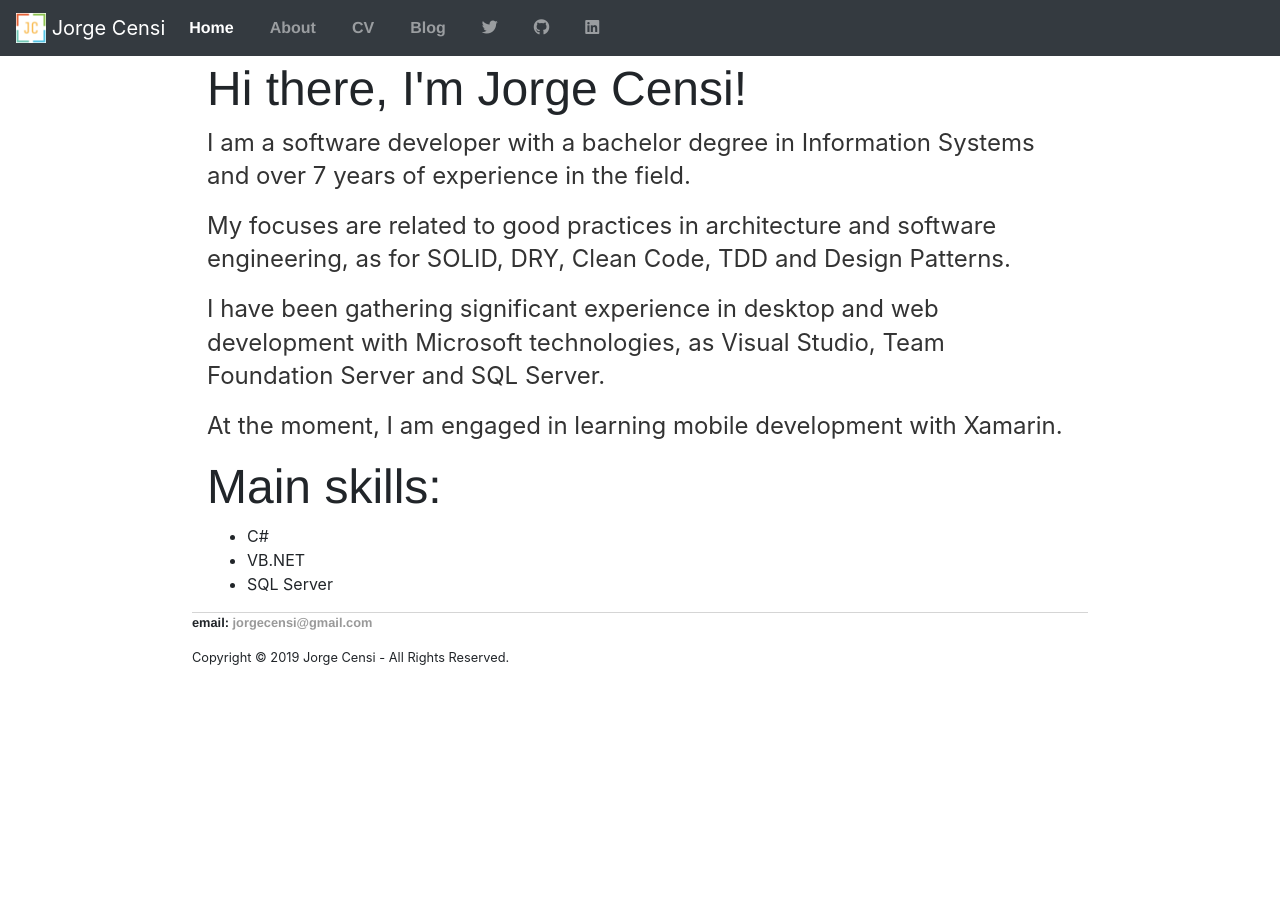
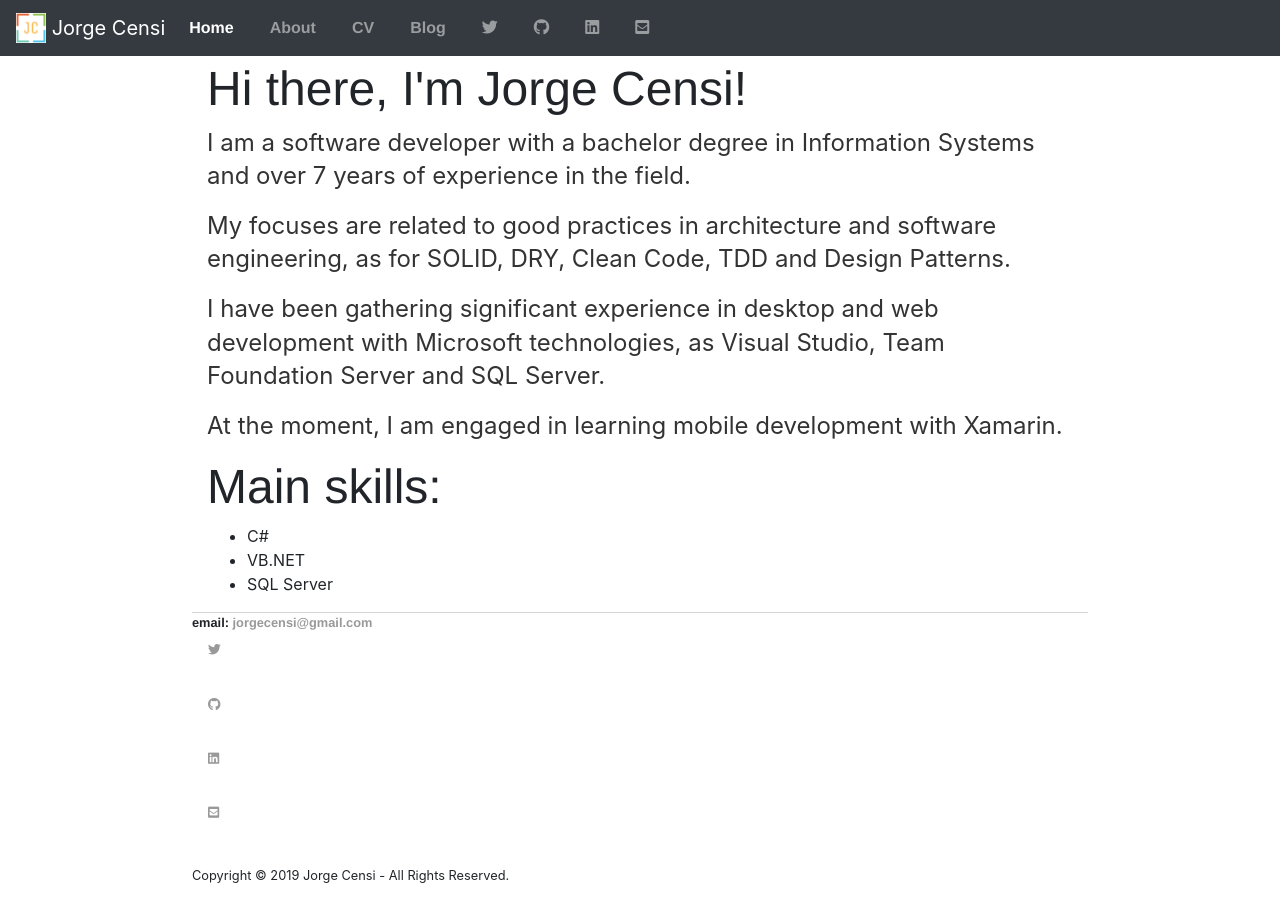
Before and after one commit to jorgecensi/jorgecensi.github.io, a Jekyll site: the page built from about.html, in a window 1280 px wide and 945 px high. Shown: the top 922 px of the window. Built offline with Jekyll 4.4.1, drawn with Linux system fonts in a browser that asks for light colours; nearby versions of some CDN libraries.

Commit message:
date fix and email link add

```diff
--- a/_layouts/default.html
+++ b/_layouts/default.html
@@ -34,6 +34,7 @@
                     <li class="nav-item "><a class="nav-link" href="http://twitter.com/jorgecensi" target="_blank" class="twitter" title="Twitter"><i class="fab fa-twitter"></i></a></li>
                     <li class="nav-item "><a class="nav-link" href="http://github.com/jorgecensi" target="_blank" class="github" title="GitHub"><i class="fab fa-github"></i></a></li>
                     <li class="nav-item "><a class="nav-link" href="http://linkedin.com/in/jorgecensi" target="_blank" class="linkedin" title="LinkedIn"><i class="fab fa-linkedin"></i></a></li>
+                    <li class="nav-item "><a class="nav-link" href="mailto:jorgecensi@gmail.com" target="_blank" class="email" title="Email"><i class="fas fa-envelope-square"></i></a></li>
 
 
                 </ul>
@@ -48,6 +49,10 @@
 
             <ul>
                 <li>email: <a href="mailto:jorgecensi@gmail.com">jorgecensi@gmail.com</a></li>
+                <li class="nav-item "><a class="nav-link" href="http://twitter.com/jorgecensi" target="_blank" class="twitter" title="Twitter"><i class="fab fa-twitter"></i></a></li>
+                <li class="nav-item "><a class="nav-link" href="http://github.com/jorgecensi" target="_blank" class="github" title="GitHub"><i class="fab fa-github"></i></a></li>
+                <li class="nav-item "><a class="nav-link" href="http://linkedin.com/in/jorgecensi" target="_blank" class="linkedin" title="LinkedIn"><i class="fab fa-linkedin"></i></a></li>
+                <li class="nav-item "><a class="nav-link" href="mailto:jorgecensi@gmail.com" target="_blank" class="email" title="Email"><i class="fas fa-envelope-square"></i></a></li>
 
             </ul>
             <span>Copyright © 2019 Jorge Censi - All Rights Reserved.</span>
--- a/index.html
+++ b/index.html
@@ -47,7 +47,7 @@
         <article class="postitem">
             <ul class="meta">
                     <li>{{ post.tags }}</li>
-                <li class="date"><a href="{{ post.url }}"><time datetime="{{ post.day}}/{{ post.month}}/{{ post.year}}">{{ post.day}}/{{ post.month}}/{{ post.year}}</time></a></li>
+                <li class="date"><a href="{{ post.url }}"><time datetime="{{post.date}}">{{post.date}}</time></a></li>
             </ul>
             <h2 class="title">
                 <a href="{{ post.url }}">{{ post.title }}</a>
```
